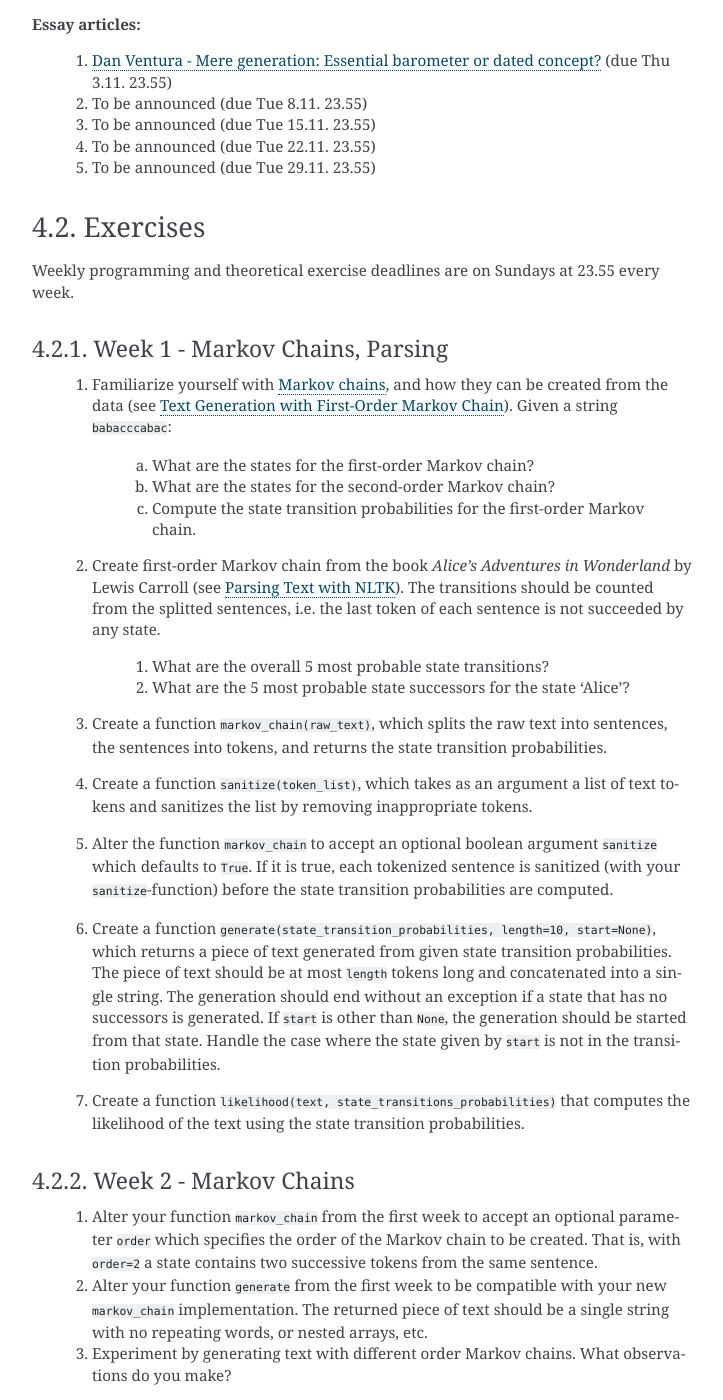
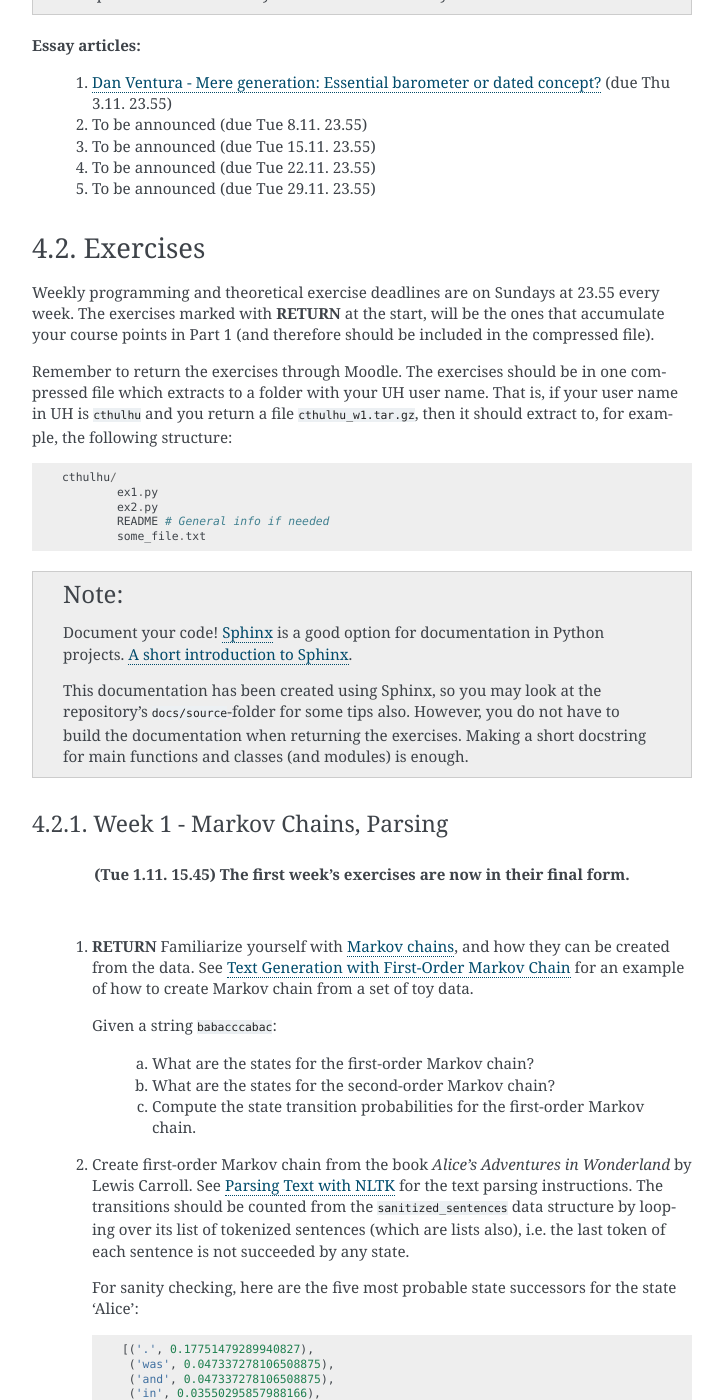
Before and after one commit to assamite/cc-mas-course, a Sphinx documentation site: the page built from docs/source/assignments.rst, in a window 1280 px wide and 1400 px high, scrolled down 775 px. Shown: the whole window, without its empty margins (388-1111 px from the left). Built offline with Sphinx 7.4.7, drawn with Linux system fonts in a browser that asks for light colours; some of the changed text lies outside the part shown.

Commit message:
Modified first week's assignments

```diff
--- a/docs/source/assignments.rst
+++ b/docs/source/assignments.rst
@@ -31,7 +31,8 @@ Essays
 
 Each week there is an article to be read, and the students write a short essay
 (**max** 250 words) summarizing its main points. The deadlines to the essays
-are on Tuesdays at 23.55.
+are on Tuesdays at 23.55. Include your UH user name and student number to the
+pdf!
 
 .. note::
 	Exception: First week's essay deadline is on Thursday 3.11. at 23.55!
@@ -51,15 +52,47 @@ Exercises
 ---------
 
 Weekly programming and theoretical exercise deadlines are on Sundays at 23.55
-every week.
+every week. The exercises marked with **RETURN** at the start,
+will be the ones that accumulate your course points in Part 1 (and therefore
+should be included in the compressed file).
+
+Remember to return the exercises through Moodle. The exercises should be in
+one compressed file which extracts to a folder with your UH user name. That is,
+if your user name in UH is ``cthulhu`` and you return a file ``cthulhu_w1.tar.gz``, then
+it should extract to, for example, the following structure::
+
+	cthulhu/
+		ex1.py
+		ex2.py
+		README # General info if needed
+		some_file.txt
+
+
+.. note::
+	Document your code! `Sphinx <http://www.sphinx-doc.org>`_ is a good option
+	for documentation in Python projects. `A short introduction to Sphinx
+	<https://pythonhosted.org/an_example_pypi_project/sphinx.html>`_.
+
+	This documentation has been created using Sphinx, so you may look at the
+	repository's ``docs/source``-folder for some tips also. However, you do not
+	have to build the documentation when returning the exercises. Making a
+	short docstring for main functions and classes (and modules) is enough.
+
 
 Week 1 - Markov Chains, Parsing
 ...............................
 
-	#. Familiarize yourself with `Markov chains
+.. centered::
+	(Tue 1.11. 15.45) The first week's exercises are now in their final form.
+
+|
+
+	#. **RETURN** Familiarize yourself with `Markov chains
 	   <https://en.wikipedia.org/wiki/Markov_chain>`_, and how they can be
-	   created from the data (see :doc:`toy_markov`). Given a string
-	   ``babacccabac``:
+	   created from the data. See :doc:`toy_markov` for an example of how to
+	   create Markov chain from a set of toy data.
+
+	   Given a string ``babacccabac``:
 
 		a. What are the states for the first-order Markov chain?
 		b. What are the states for the second-order Markov chain?
@@ -67,42 +100,81 @@ Week 1 - Markov Chains, Parsing
 		   Markov chain.
 
 	#. Create first-order Markov chain from the book *Alice's Adventures in
-	   Wonderland* by Lewis Carroll (see :doc:`parsing_NLTK`).
-	   The transitions should be counted from the splitted sentences, i.e. the
-	   last token of each sentence is not succeeded by any state.
+	   Wonderland* by Lewis Carroll. See :doc:`parsing_NLTK` for the text
+	   parsing instructions. The transitions should be counted from the
+	   ``sanitized_sentences`` data structure by looping over its list of
+	   tokenized sentences (which are lists also), i.e. the last token of each
+	   sentence is not succeeded by any state.
 
-		#. What are the overall 5 most probable state transitions?
-		#. What are the 5 most probable state successors for the state 'Alice'?
+	   For sanity checking, here are the five most probable state successors
+	   for the state 'Alice'::
 
-	#. Create a function ``markov_chain(raw_text)``, which splits the raw text
-	   into sentences, the sentences into tokens, and returns the
-	   state transition probabilities.
+		[('.', 0.17751479289940827),
+ 		 ('was', 0.047337278106508875),
+ 		 ('and', 0.047337278106508875),
+ 		 ('in', 0.03550295857988166),
+ 		 ("'s", 0.03550295857988166)]
 
-	#. Create a function ``sanitize(token_list)``, which takes as an argument
+	   What are overall 5 the most probable state transitions? What about
+	   100 the most probable state transitions? Why so?
+
+	#. Create a function ``markov_chain(raw_text)``, which takes a piece of raw
+	   text (``str``) and returns the state transition probabilities. The
+	   function first splits the raw text into sentences, then each sentence
+	   into tokens and then computes the state transition probabilities from
+	   the tokenized sentences.
+
+	#. **RETURN** Create a function ``sanitize(token_list)``, which takes as an argument
 	   a list of text tokens and sanitizes the list by removing inappropriate
-	   tokens.
+	   tokens. Use different sanitization method than in the example, and try to
+	   make it more "intelligent". Justify your choices and state them clearly
+	   in the function's documentation.
 
 	#. Alter the function ``markov_chain`` to accept an optional boolean
 	   argument ``sanitize`` which defaults to ``True``. If it is true, each
 	   tokenized sentence is sanitized (with your ``sanitize``-function) before
 	   the state transition probabilities are computed.
 
-	#. Create a function ``generate(state_transition_probabilities, length=10, start=None)``,
+	#. **RETURN** Create a function ``generate(state_transition_probabilities, length=10, start=None)``,
 	   which returns a piece of text generated from given state transition
-	   probabilities. The piece of text should be at most ``length`` tokens long
-	   and concatenated into a single string. The
-	   generation should end without an exception if a state that has no successors
-	   is generated. If ``start`` is other than ``None``, the generation
-	   should be started from that state. Handle the case where the state given
-	   by ``start`` is not in the transition probabilities.
+	   probabilities. Specification:
 
-	#. Create a function ``likelihood(text, state_transitions_probabilities)``
-	   that computes the likelihood of the text using the state transition
-	   probabilities.
+		#. The piece of text should be at most ``length`` tokens long and
+		   concatenated into a single string.
+
+		#. The generation should end without an exception if a state that has
+		   no successors is generated and return the already generated string
+		   (including the state with no successor).
+
+		#. If ``start`` is other than ``None``, the generation should be started
+		   from that state. Otherwise the generation is started from a random
+		   state.
+
+		#. Handle the case where the state given by ``start`` is not in the
+		   transition probabilities. (Most probably raise an exception.)
+
+
+	#. **RETURN** Dan Ventura formulates several "steps" towards more computationally
+	   creative systems in his article 'Mere generation: Essential barometer or
+	   dated concept?'. Shortly, write your opinions in which category your
+	   ``generate`` function from the last exercise falls. Also answer the
+	   question: "How would you make it more creative?". 5-10 sentences should
+	   be enough.
+
+	#. **RETURN** Create a function ``likelihood(text, state_transitions_probabilities)``
+	   that computes the (pseudo)likelihood of the text using the state
+	   transition probabilities. If some of the tokens (or state transitions)
+	   derived from ``text`` are not in ``state_transition_probabilities``,
+	   the function raises an error. Otherwise it returns the computed
+	   (pseudo)likelihood. Justify your choices when computing the (pseudo)likelihood
+	   and state them clearly in the function's docstring.
 
 
 Week 2 - Markov Chains
 ......................
+
+	.. note::
+		These are currently pending and subject to change.
 
 	#. Alter your function ``markov_chain`` from the first week to accept an optional
 	   parameter ``order`` which specifies the order of the Markov chain to be
```
